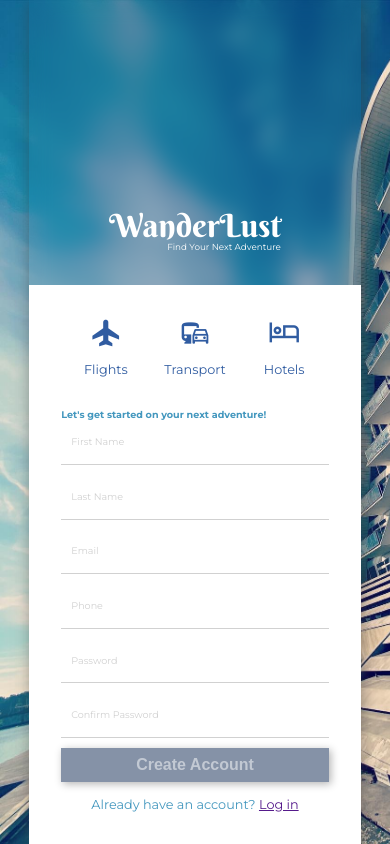
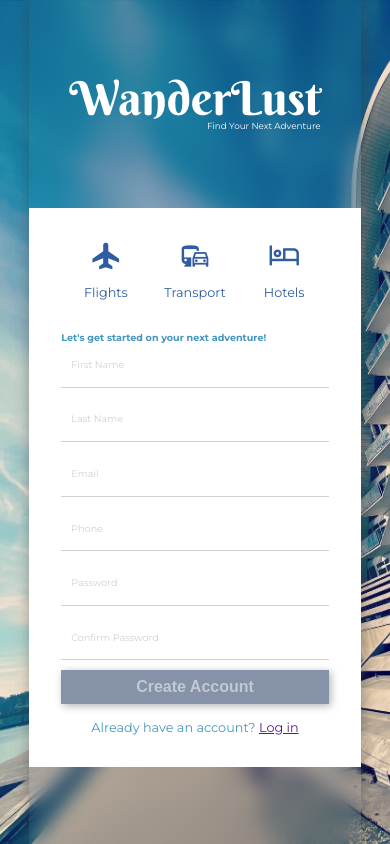
Before and after one commit to hollyefig/SignUpForm, a plain HTML site: page index.html in a window 390 px wide. Drawn offline with nearby package versions, Linux system fonts and the light colour scheme.

Commit message:
updated mobile css widths for better display

```diff
--- a/sifcss.css
+++ b/sifcss.css
@@ -29,6 +29,7 @@ body {
     flex-direction: row;
     justify-content: flex-start;
     align-items: center;
+    overflow-x: hidden;
 }
 
 .leftSide {
@@ -239,6 +240,10 @@ button:disabled {
         justify-content: center;
     }
 
+    .leftSide {
+        width: 90vw;
+    }
+
     .formWrapper form {
         width: 100%;
     }
@@ -251,15 +256,11 @@ button:disabled {
 @media only screen and (max-width:768px) {
 
     .leftBox {
-        justify-content: flex-end;
-    }
-
-    .header {
-        margin:.5em 0em 0em 0em;
+        justify-content: space-evenly;
     }
 
     .header h1 {
-        font-size: 2rem;
+        font-size: 9vw;
     }
 
     .header p {
@@ -268,7 +269,7 @@ button:disabled {
 
     .formWrapper {
         padding: 2em 2em;
-        margin:10% 0em 0em 0em;
+        margin:0% 0em 0em 0em;
         justify-content: flex-end;
     }
 
@@ -285,6 +286,10 @@ button:disabled {
 
     .leftSide {
         width: 85vw;
+    }
+
+    .header h1 {
+        font-size: 12vw;
     }
 
     .iconWrapper .material-symbols-outlined {
```
